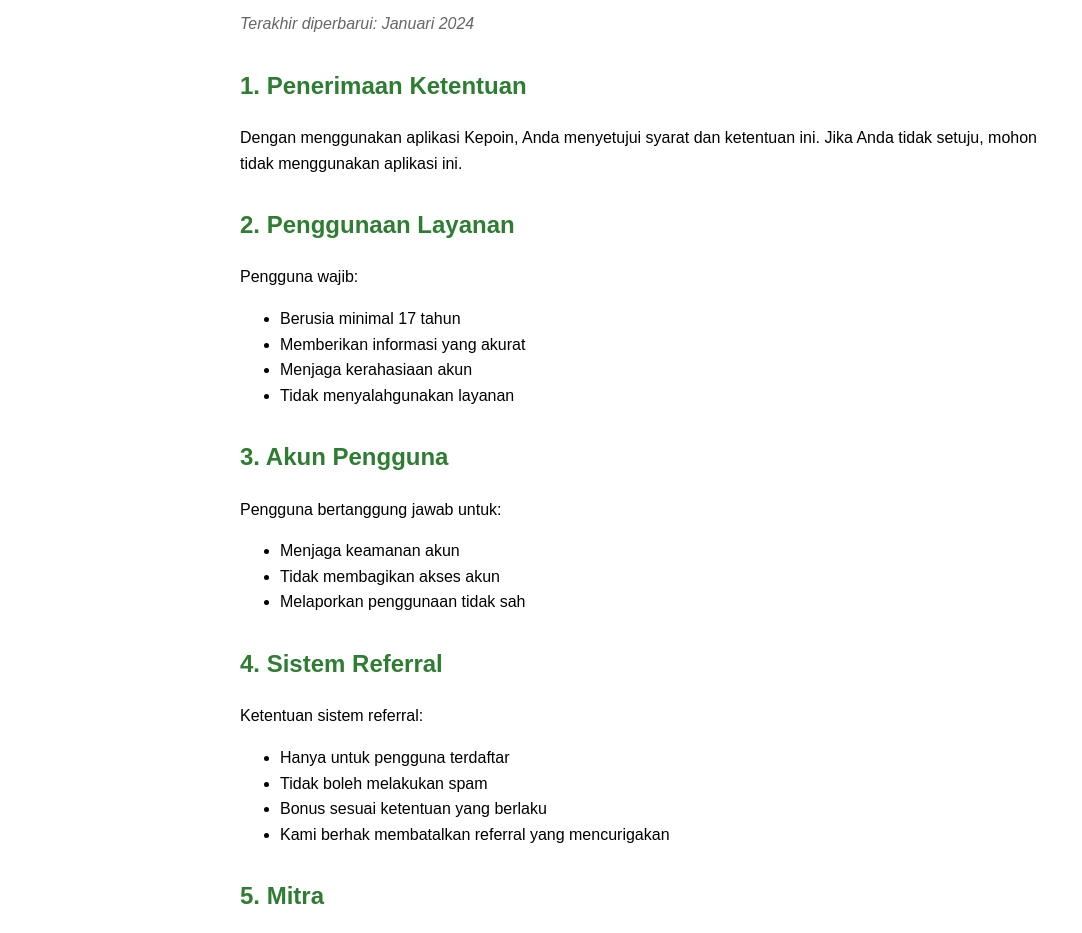
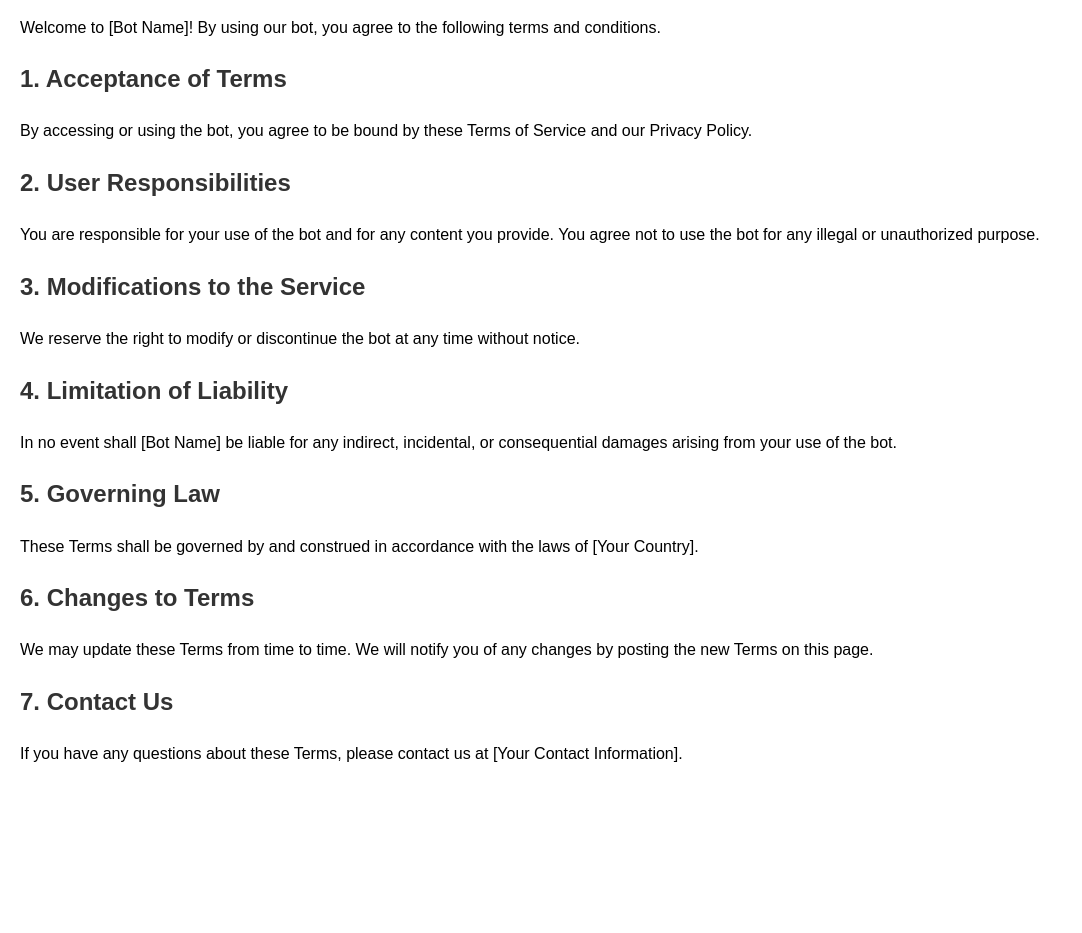
Before and after one commit to enowdev/enowbot-legal, a plain HTML site: page terms-of-service.html in a window 1280 px wide. Shown: the part 115-1048 px from the top of the page, without its empty margins (0-1082 px from the left). After the commit the page ends 902 px from the top, so only its background shows below. Drawn offline with Linux system fonts and the light colour scheme.

Commit message:
Update terms-of-service.html

```diff
--- a/terms-of-service.html
+++ b/terms-of-service.html
@@ -1,97 +1,48 @@
+<!-- src/legal/tos.html -->
 <!DOCTYPE html>
-<html lang="id">
+<html lang="en">
 <head>
     <meta charset="UTF-8">
     <meta name="viewport" content="width=device-width, initial-scale=1.0">
-    <title>Syarat dan Ketentuan - Kepoin</title>
+    <title>Terms of Service</title>
     <style>
         body {
             font-family: Arial, sans-serif;
             line-height: 1.6;
-            max-width: 800px;
-            margin: 0 auto;
-            padding: 20px;
+            margin: 20px;
         }
-        h1 {
-            color: #2E7D32;
-            border-bottom: 2px solid #2E7D32;
-            padding-bottom: 10px;
+        h1, h2, h3 {
+            color: #333;
         }
-        h2 {
-            color: #2E7D32;
-            margin-top: 30px;
-        }
-        .last-updated {
-            color: #666;
-            font-style: italic;
+        p {
+            margin: 10px 0;
         }
     </style>
 </head>
 <body>
-    <h1>Syarat dan Ketentuan Kepoin</h1>
-    <p class="last-updated">Terakhir diperbarui: Januari 2024</p>
+    <h1>Terms of Service</h1>
+    <p>Last updated: [Date]</p>
+    <p>Welcome to [Bot Name]! By using our bot, you agree to the following terms and conditions.</p>
 
-    <h2>1. Penerimaan Ketentuan</h2>
-    <p>Dengan menggunakan aplikasi Kepoin, Anda menyetujui syarat dan ketentuan ini. Jika Anda tidak setuju, mohon tidak menggunakan aplikasi ini.</p>
+    <h2>1. Acceptance of Terms</h2>
+    <p>By accessing or using the bot, you agree to be bound by these Terms of Service and our Privacy Policy.</p>
 
-    <h2>2. Penggunaan Layanan</h2>
-    <p>Pengguna wajib:</p>
-    <ul>
-        <li>Berusia minimal 17 tahun</li>
-        <li>Memberikan informasi yang akurat</li>
-        <li>Menjaga kerahasiaan akun</li>
-        <li>Tidak menyalahgunakan layanan</li>
-    </ul>
+    <h2>2. User Responsibilities</h2>
+    <p>You are responsible for your use of the bot and for any content you provide. You agree not to use the bot for any illegal or unauthorized purpose.</p>
 
-    <h2>3. Akun Pengguna</h2>
-    <p>Pengguna bertanggung jawab untuk:</p>
-    <ul>
-        <li>Menjaga keamanan akun</li>
-        <li>Tidak membagikan akses akun</li>
-        <li>Melaporkan penggunaan tidak sah</li>
-    </ul>
+    <h2>3. Modifications to the Service</h2>
+    <p>We reserve the right to modify or discontinue the bot at any time without notice.</p>
 
-    <h2>4. Sistem Referral</h2>
-    <p>Ketentuan sistem referral:</p>
-    <ul>
-        <li>Hanya untuk pengguna terdaftar</li>
-        <li>Tidak boleh melakukan spam</li>
-        <li>Bonus sesuai ketentuan yang berlaku</li>
-        <li>Kami berhak membatalkan referral yang mencurigakan</li>
-    </ul>
+    <h2>4. Limitation of Liability</h2>
+    <p>In no event shall [Bot Name] be liable for any indirect, incidental, or consequential damages arising from your use of the bot.</p>
 
-    <h2>5. Mitra</h2>
-    <p>Persyaratan menjadi mitra:</p>
-    <ul>
-        <li>KTP yang valid</li>
-        <li>Foto wajah sesuai KTP</li>
-        <li>Informasi usaha yang benar</li>
-        <li>Mematuhi aturan platform</li>
-    </ul>
+    <h2>5. Governing Law</h2>
+    <p>These Terms shall be governed by and construed in accordance with the laws of [Your Country].</p>
 
-    <h2>6. Point dan Bonus</h2>
-    <p>Ketentuan point dan bonus:</p>
-    <ul>
-        <li>Point tidak dapat diuangkan</li>
-        <li>Bonus sesuai ketentuan yang berlaku</li>
-        <li>Kami berhak membatalkan point/bonus yang didapat secara tidak sah</li>
-    </ul>
+    <h2>6. Changes to Terms</h2>
+    <p>We may update these Terms from time to time. We will notify you of any changes by posting the new Terms on this page.</p>
 
-    <h2>7. Pembatasan Tanggung Jawab</h2>
-    <p>Kepoin tidak bertanggung jawab atas:</p>
-    <ul>
-        <li>Kerugian akibat penggunaan tidak sah</li>
-        <li>Gangguan teknis di luar kendali kami</li>
-        <li>Kesalahan informasi dari pengguna</li>
-    </ul>
-
-    <h2>8. Perubahan Layanan</h2>
-    <p>Kami berhak mengubah atau menghentikan layanan sewaktu-waktu dengan pemberitahuan terlebih dahulu.</p>
-
-    <h2>9. Hukum yang Berlaku</h2>
-    <p>Syarat dan ketentuan ini tunduk pada hukum Republik Indonesia.</p>
-
-    <h2>10. Kontak</h2>
-    <p>Untuk pertanyaan tentang syarat dan ketentuan ini, silakan hubungi kami di enowdev@gmail.com</p>
+    <h2>7. Contact Us</h2>
+    <p>If you have any questions about these Terms, please contact us at [Your Contact Information].</p>
 </body>
 </html>
```
